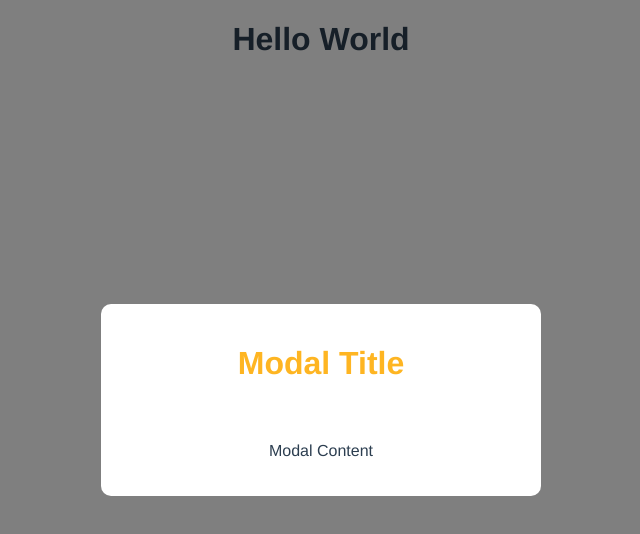
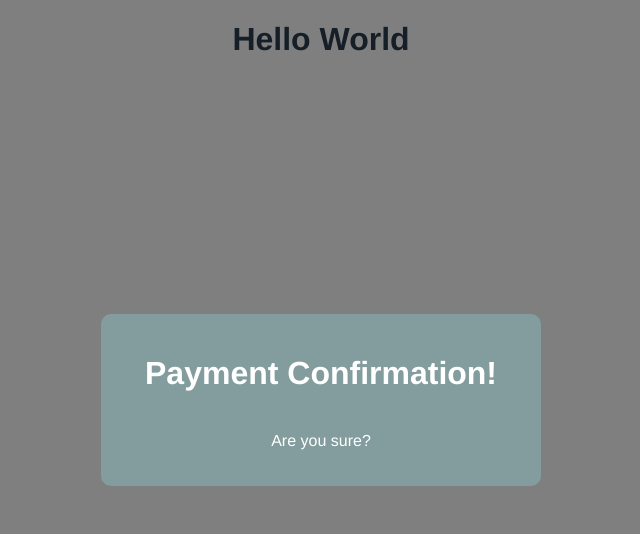
Before and after one commit to badawi1713/learn-vue, a Vue app in the folder 02-vue-cli/: page / in a window 1280 px wide. Shown: the top 534 px of the page, without its empty margins (319-959 px from the left). Built offline with nearby package versions, Linux system fonts and the light colour scheme.

Commit message:
feat: add props for component

```diff
--- a/02-vue-cli/src/App.vue
+++ b/02-vue-cli/src/App.vue
@@ -1,6 +1,8 @@
 <template>
-  <Modal />
-  <h1>Hello World</h1>
+  <div>
+    <Modal :title="title" content="Are you sure?" :theme="theme" />
+    <h1>Hello World</h1>
+  </div>
 </template>
 
 <script>
@@ -13,7 +15,8 @@ export default {
   },
   data() {
     return {
-      title: "My First Vue App! Hello World :)",
+      title: "Payment Confirmation!",
+      theme: "sale"
     };
   },
   methods: {
--- a/02-vue-cli/src/components/Modal.vue
+++ b/02-vue-cli/src/components/Modal.vue
@@ -1,8 +1,8 @@
 <template>
   <div class="backdrop">
-    <div class="modal">
-      <h1>Modal Title</h1>
-      <p>Modal Content</p>
+    <div :class="{sale: theme === 'sale'}" class="modal">
+      <h1>{{title}}</h1>
+      <p>{{content}}</p>
     </div>
   </div>
 </template>
@@ -10,6 +10,11 @@
 <script>
 export default {
   name: "Modal",
+  props: {
+      title: String,
+      content: String,
+      theme: String
+  }
 };
 </script>
 
@@ -38,6 +43,14 @@ export default {
 .modal h1 {
   color: #feb522;
   text-align: center;
-  margin-bottom: 60px;
+  margin-bottom: 40px;
+}
+
+.modal.sale {
+    background: #839d9e;
+}
+
+.modal.sale h1,p {
+    color: #fff;
 }
 </style>
```
Also changed, not shown: 1 other file (tests, documents, lock files or other folders).
